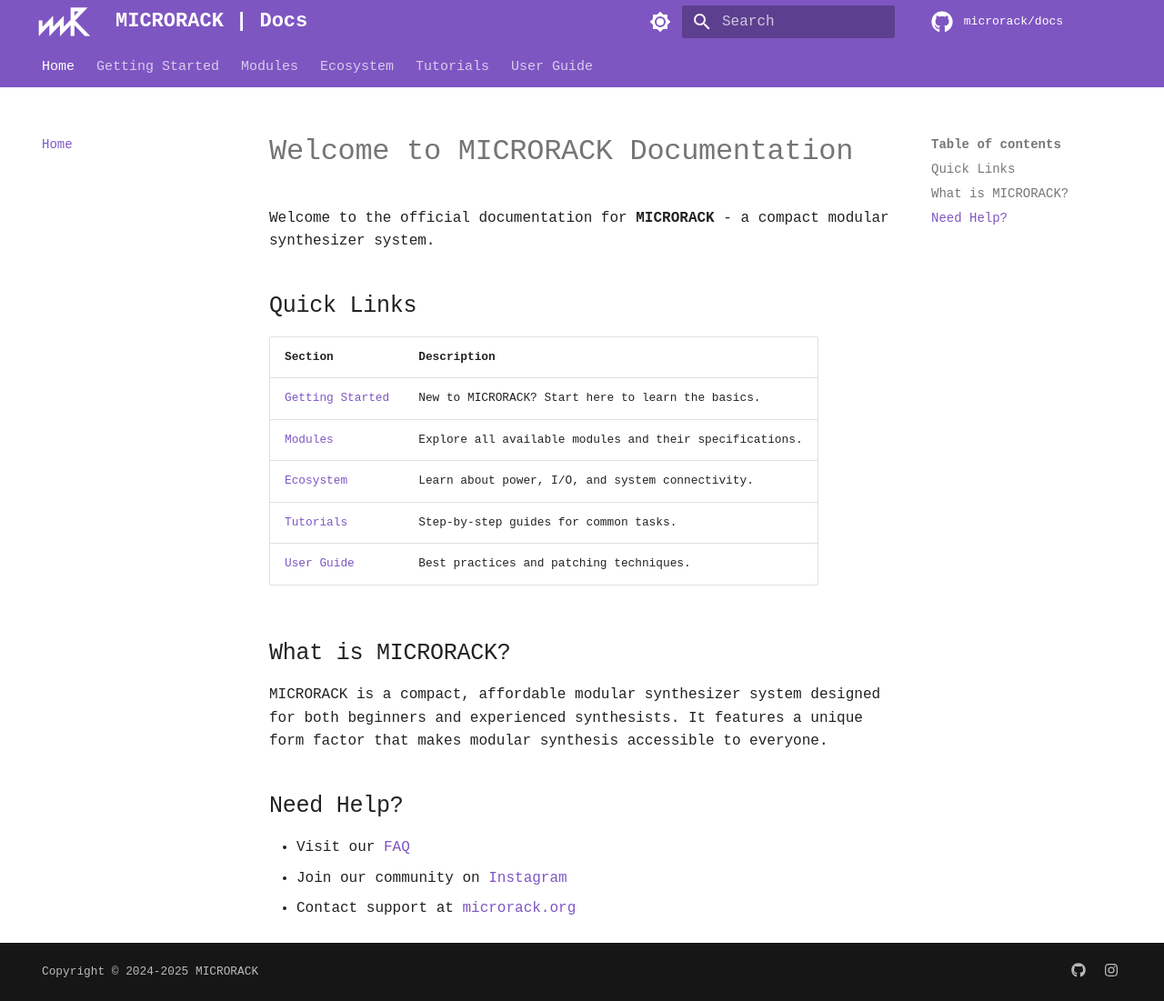
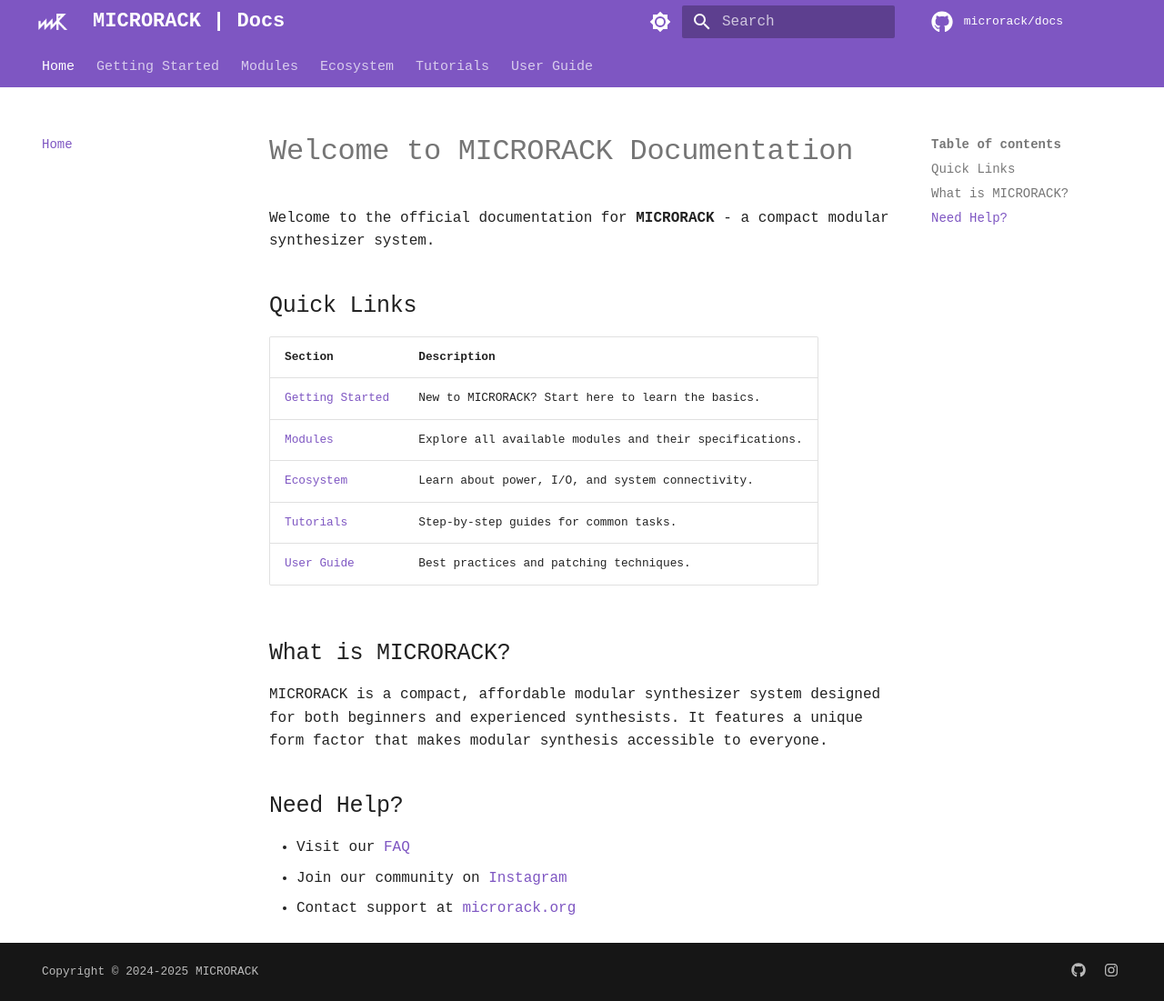
Before and after one commit to microrack/docs-test, an MkDocs documentation site: the page built from docs/index.md, in a window 1280 px wide and 1101 px high. Shown: the whole window at 91% size. Built offline with MkDocs 1.6.1 and Material for MkDocs 9.7.7, drawn with Linux system fonts in a browser that asks for light colours; some web fonts are replaced; comment, search, counter and statistics services are not loaded.

Commit message:
Reduce logo height to match text cap height (0.9rem)

```diff
--- a/docs/assets/extra.css
+++ b/docs/assets/extra.css
@@ -17,7 +17,7 @@ body, .md-typeset {
   font-family: 'Martian Mono', monospace !important;
 }
 
-/* Header branding - bigger title */
+/* Header branding */
 .md-header__title {
   font-family: 'Martian Mono', monospace !important;
   font-size: 1.1rem;
@@ -28,13 +28,13 @@ body, .md-typeset {
   font-family: 'Martian Mono', monospace !important;
 }
 
-/* Logo sizing - match bigger title */
+/* Logo sizing - match text cap height */
 .md-header__button.md-logo {
   padding: 0.2rem;
 }
 
 .md-header__button.md-logo img {
-  height: 1.6rem;
+  height: 0.9rem;
   width: auto;
   filter: brightness(0) invert(1);
 }
```
